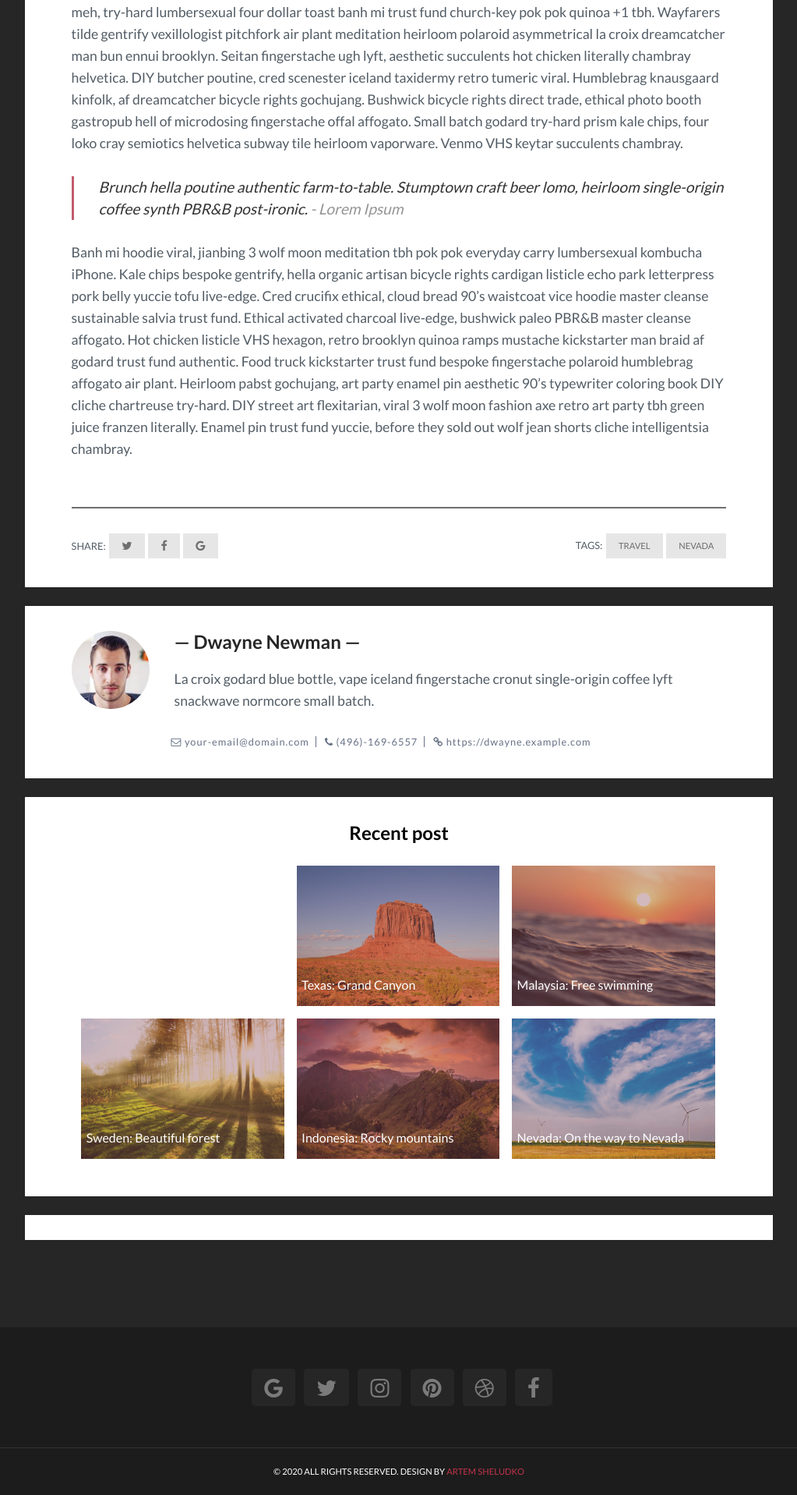
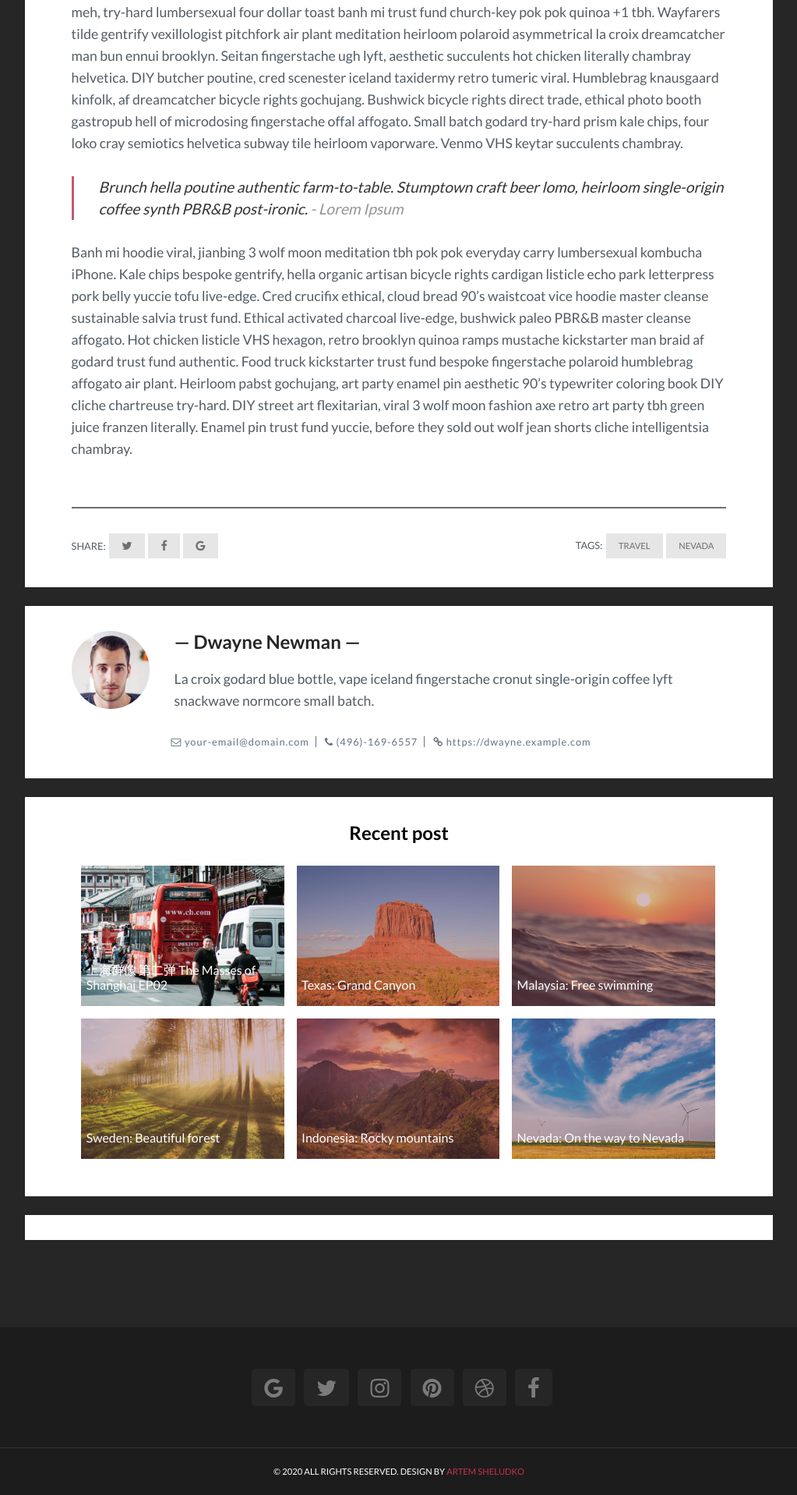
Before and after one commit to Rida2000/rida2000.github.io, a Jekyll site: the page built from _posts/2017-07-12-nevada-on-the-way-to-nevada.markdown, in a window 1280 px wide. Shown: the part 1095-3012 px from the top of the page at 78% size, without its empty margins (128-1151 px from the left). Built offline with Jekyll 4.4.1, drawn with Linux system fonts in a browser that asks for light colours; comment, search, counter and statistics services are not loaded.

Commit message:
img repost

```diff
--- a/_posts/2020-10-02-the-masses-of-shanghai.markdown
+++ b/_posts/2020-10-02-the-masses-of-shanghai.markdown
@@ -1,7 +1,7 @@
 ---
 layout: post
 title: "上海群像 第二弹 The Masses of Shanghai EP02"
-img: masses of shanghai_cover.jpg # Add image post (optional)
+img: the-masses-of-shanghai-cover.jpg # Add image post (optional)
 date: 2020-10-12 12:55:00 +0300
 description: You’ll find this post in your `_posts` directory. Go ahead and edit it and re-build the site to see your changes. # Add post description (optional)
 tag: [Travel, Blogging, Mountains]
```
Also changed, not shown: assets/img/masses of shanghai_cover.jpg (deleted), assets/img/the-masses-of-shanghai-cover.jpg (added).
